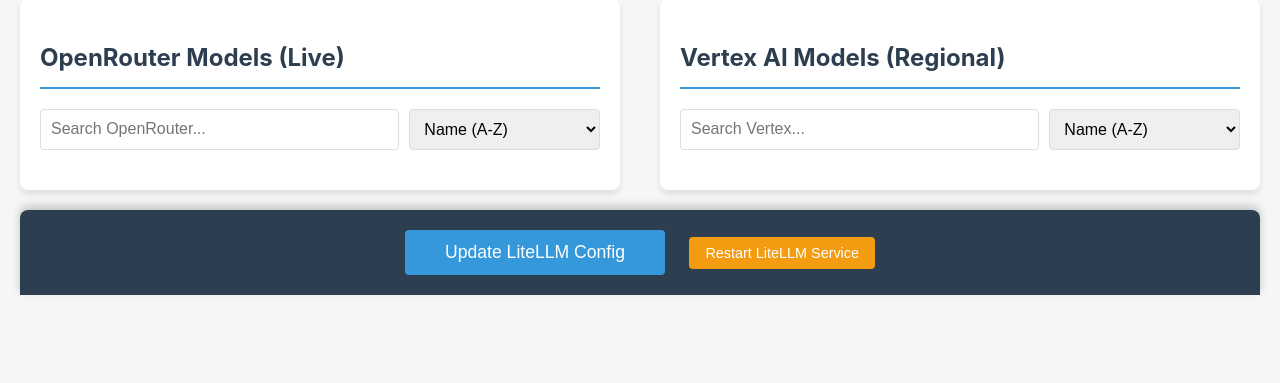
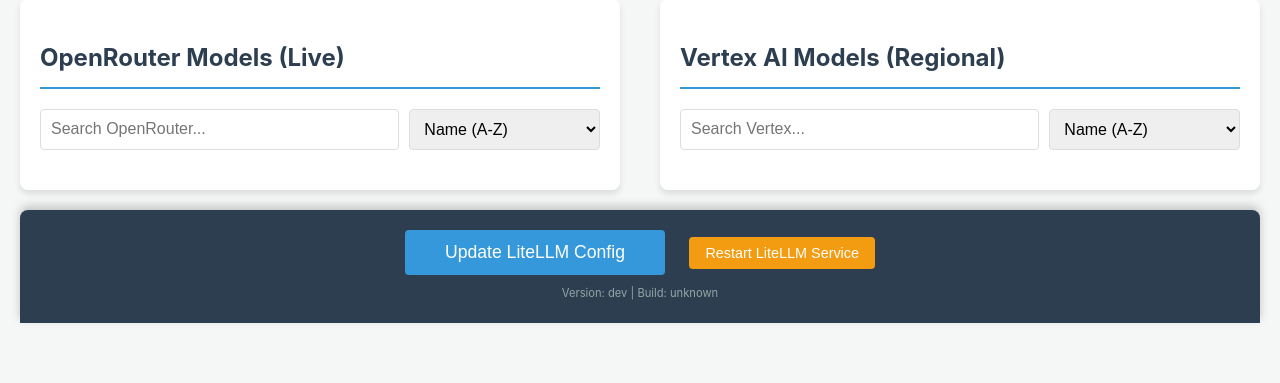
Before and after one commit to spelech/llmlite-modelmanager, a FastAPI app: page / in a window 1280 px wide. Shown: the part 185-568 px from the top of the page. Run offline with FastAPI, Linux system fonts and the light colour scheme.

Commit message:
feat: add build versioning and build time tracking

```diff
--- a/app/templates/index.html
+++ b/app/templates/index.html
@@ -107,6 +107,9 @@
         <div class="sync-bar">
             <button type="submit" class="btn-sync">Update LiteLLM Config</button>
             <button type="button" class="btn-refresh" style="margin-left: 20px;" onclick="restartLiteLLM()">Restart LiteLLM Service</button>
+            <div style="font-size: 0.7em; color: #95a5a6; margin-top: 10px;">
+                Version: {{ version[:7] if version else 'dev' }} | Build: {{ build_time }}
+            </div>
         </div>
     </form>
 
--- a/main.py
+++ b/main.py
@@ -18,6 +18,8 @@ PROXY_URL = "http://litellm:4000/v1/chat/completions"
 MASTER_KEY = os.environ.get("LITELLM_MASTER_KEY", "sk-local-wileyriley-gateway-12345")
 CACHE_FILE = "/app/config/verified_models_cache.json"
 CACHE_EXPIRY_DAYS = 7
+APP_VERSION = os.environ.get("APP_VERSION", "dev")
+APP_BUILD_TIME = os.environ.get("APP_BUILD_TIME", "unknown")
 
 # Global App State for caching model lists in memory
 app_state = {
@@ -224,7 +226,9 @@ async def index(request: Request):
         context={
             "or_models": app_state["or_models"],
             "vx_models": app_state["vx_models"],
-            "is_verifying": app_state["is_verifying"]
+            "is_verifying": app_state["is_verifying"],
+            "version": APP_VERSION,
+            "build_time": APP_BUILD_TIME
         }
     )
 
```
Also changed, not shown: .github/workflows/docker-publish.yml, 1 other file.
